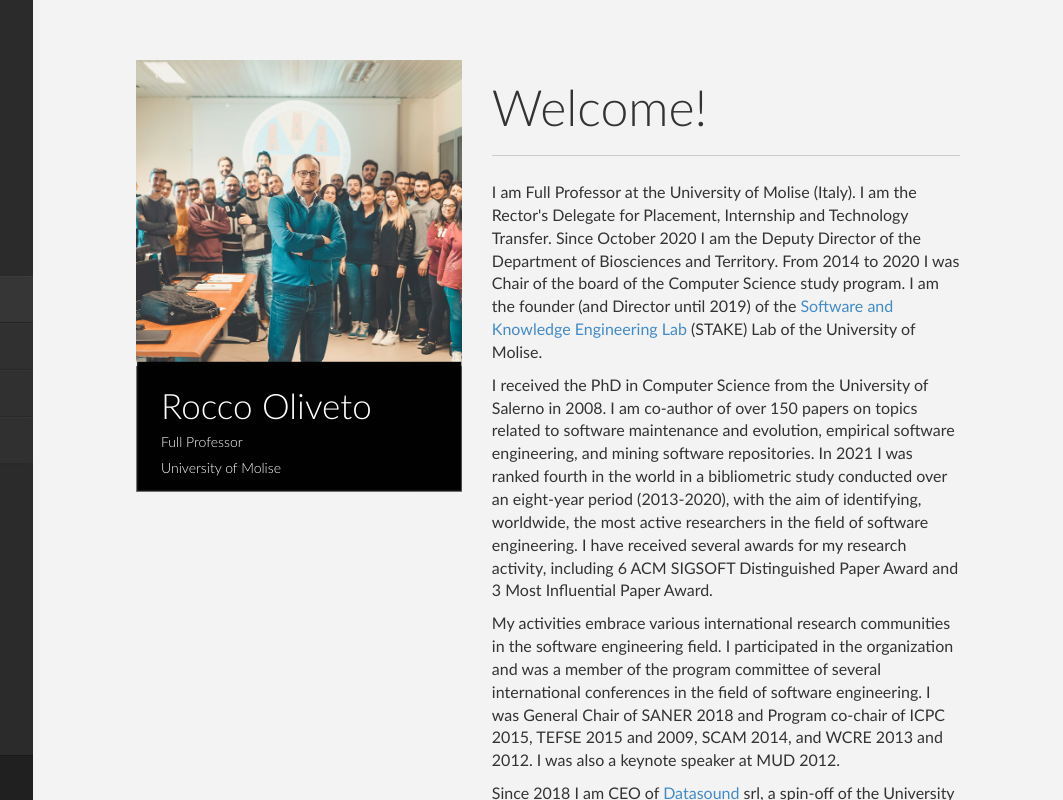
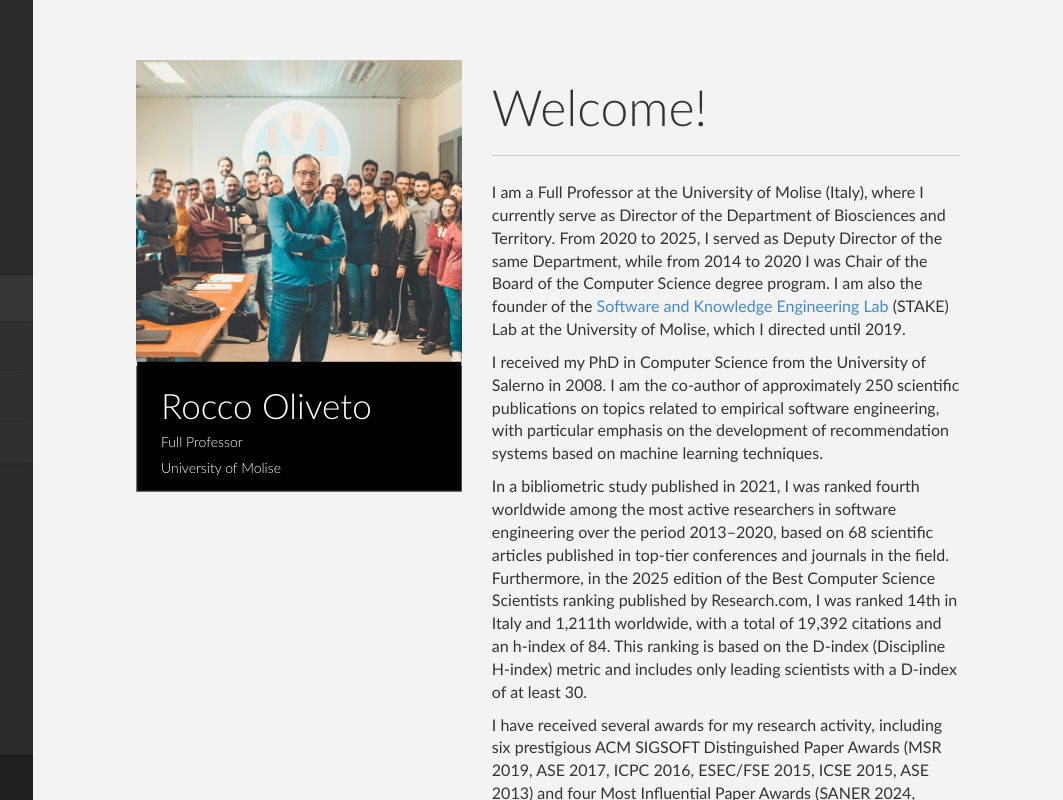
Before and after one commit to rocoli/rocoli.github.io, a plain HTML site: page index.html in a window 1280 px wide. Shown: the full height of the page, 217-1280 px from the left. Drawn offline with Linux system fonts and the light colour scheme.

Commit message:
Update index.html
Updated bio

```diff
--- a/index.html
+++ b/index.html
@@ -137,28 +137,17 @@
                                     <div class="col-sm-12 col-md-7">
                                         <h3 class="title">Welcome!</h3>
 
-                                        <p>I am Full Professor at the University of Molise (Italy). I am the Rector's
-                                            Delegate for Placement, Internship and Technology Transfer. Since October 2020
-                                            I am the Deputy Director of the Department of Biosciences and Territory.
-                                            From 2014 to 2020 I was Chair of the board of the Computer Science study program.
-                                            I am the founder (and Director until 2019) of the
-                                            <a href="https://dibt.unimol.it/labs/stake/" target="_BLANK">Software and Knowledge Engineering Lab</a> (STAKE) Lab of the University of Molise.</p>
+                                        <p>I am a Full Professor at the University of Molise (Italy), where I currently serve as Director of the Department of Biosciences and Territory. From 2020 to 2025, I served as Deputy Director of the same Department, while from 2014 to 2020 I was Chair of the Board of the Computer Science degree program. I am also the founder of the <a href="https://dibt.unimol.it/labs/stake/" target="_BLANK">Software and Knowledge Engineering Lab</a> (STAKE) Lab at the University of Molise, which I directed until 2019.</p>
 
-                                        <p>I received the PhD in Computer Science from the University of Salerno in 2008. I am co-author of over 150 papers on topics related to software maintenance and evolution, empirical software engineering, and mining software repositories. In 2021 I was ranked fourth in the world in a bibliometric study conducted over an eight-year period (2013-2020), with the aim of identifying, worldwide, the most active researchers in the field of software engineering.
-                                            I have received several awards for my research activity,
-                                            including 6 ACM SIGSOFT Distinguished Paper Award and 3 Most Influential Paper Award.</p>
+                                        <p>I received my PhD in Computer Science from the University of Salerno in 2008. I am the co-author of approximately 250 scientific publications on topics related to empirical software engineering, with particular emphasis on the development of recommendation systems based on machine learning techniques.</p>
 
-                                        <p>My activities embrace various international research communities in the
-                                            software engineering field.
-                                            I participated in the organization and was a member of the program committee
-                                            of several international conferences in the field of software engineering.
-                                            I was General Chair of SANER 2018 and Program co-chair of ICPC 2015,
-                                            TEFSE 2015 and 2009, SCAM 2014, and WCRE 2013 and 2012. I was also a keynote speaker at MUD 2012.</p>
+                                        <p>In a bibliometric study published in 2021, I was ranked fourth worldwide among the most active researchers in software engineering over the period 2013–2020, based on 68 scientific articles published in top-tier conferences and journals in the field. Furthermore, in the 2025 edition of the Best Computer Science Scientists ranking published by Research.com, I was ranked 14th in Italy and 1,211th worldwide, with a total of 19,392 citations and an h-index of 84. This ranking is based on the D-index (Discipline H-index) metric and includes only leading scientists with a D-index of at least 30.</p>
 
-                                        <p>Since 2018 I am CEO of <a href="http://www.datasound.it" target="_BLANK">Datasound</a> srl, a spin-off of the University of
-                                            Molise that was created to conceive, design and develop innovative
-                                            recommendation systems to be applied in different contexts.</p>
+                                        <p>I have received several awards for my research activity, including six prestigious ACM SIGSOFT Distinguished Paper Awards (MSR 2019, ASE 2017, ICPC 2016, ESEC/FSE 2015, ICSE 2015, ASE 2013) and four Most Influential Paper Awards (SANER 2024, SCAM 2022, ICSME 2021, ICPC 2020), which are granted based on the long-term impact and citation record of published research over a ten-year period.</p>
 
+                                        <p>My research activities span multiple international communities in the field of software engineering. I have actively contributed to the organization of, and served on the program committees for, numerous international conferences. I was General Chair of SANER 2018 and Program Co-Chair of ICPC 2015, TEFSE 2015 and 2009, SCAM 2014, and WCRE 2013 and 2012. I was also a keynote speaker at MUD 2012.</p>
+
+                                        <p>I have been the co-founder and the CEO (from 2017 to 2025) of <a href="http://www.datasound.it" target="_BLANK">Datasound</a> Srl, a spin-off company of the University of Molise established to conceive, design, and develop innovative recommendation systems for application in diverse contexts.</p>
                                     </div>
                                 </div>
                             </div>
```
